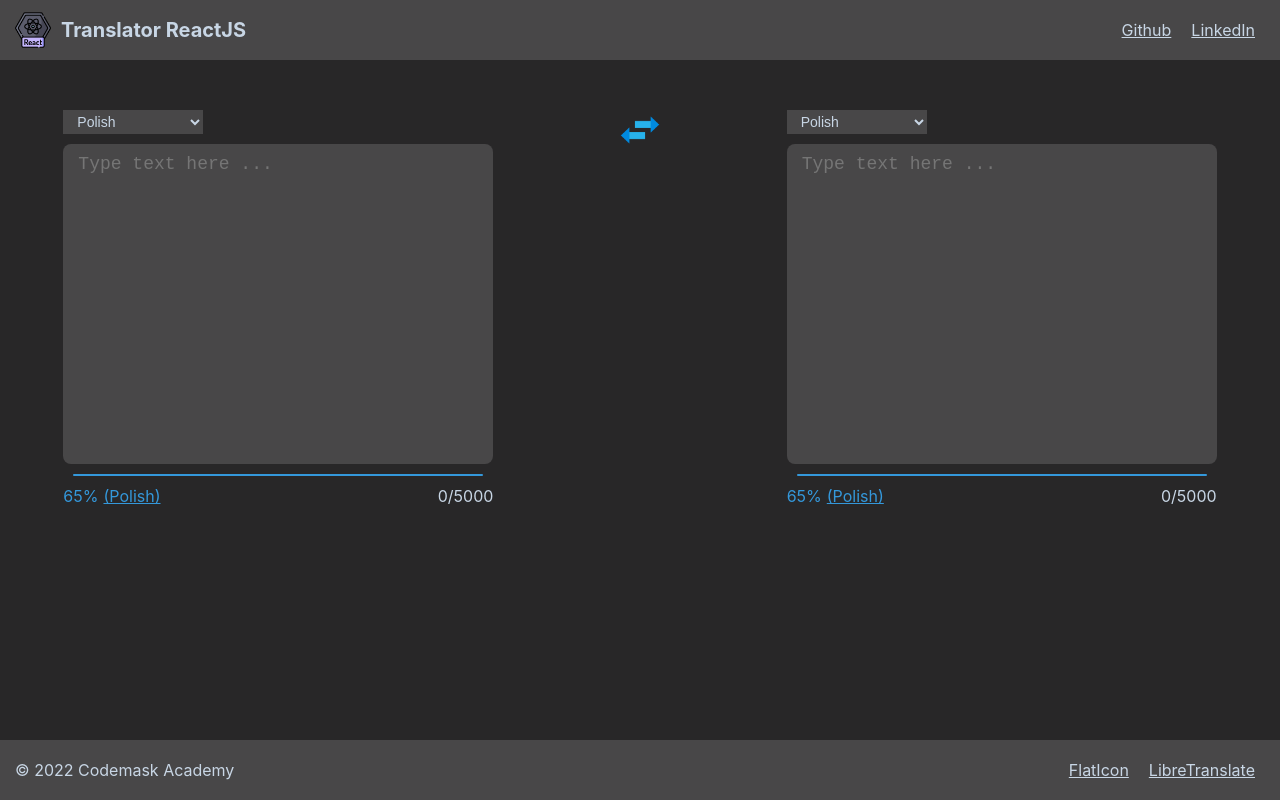
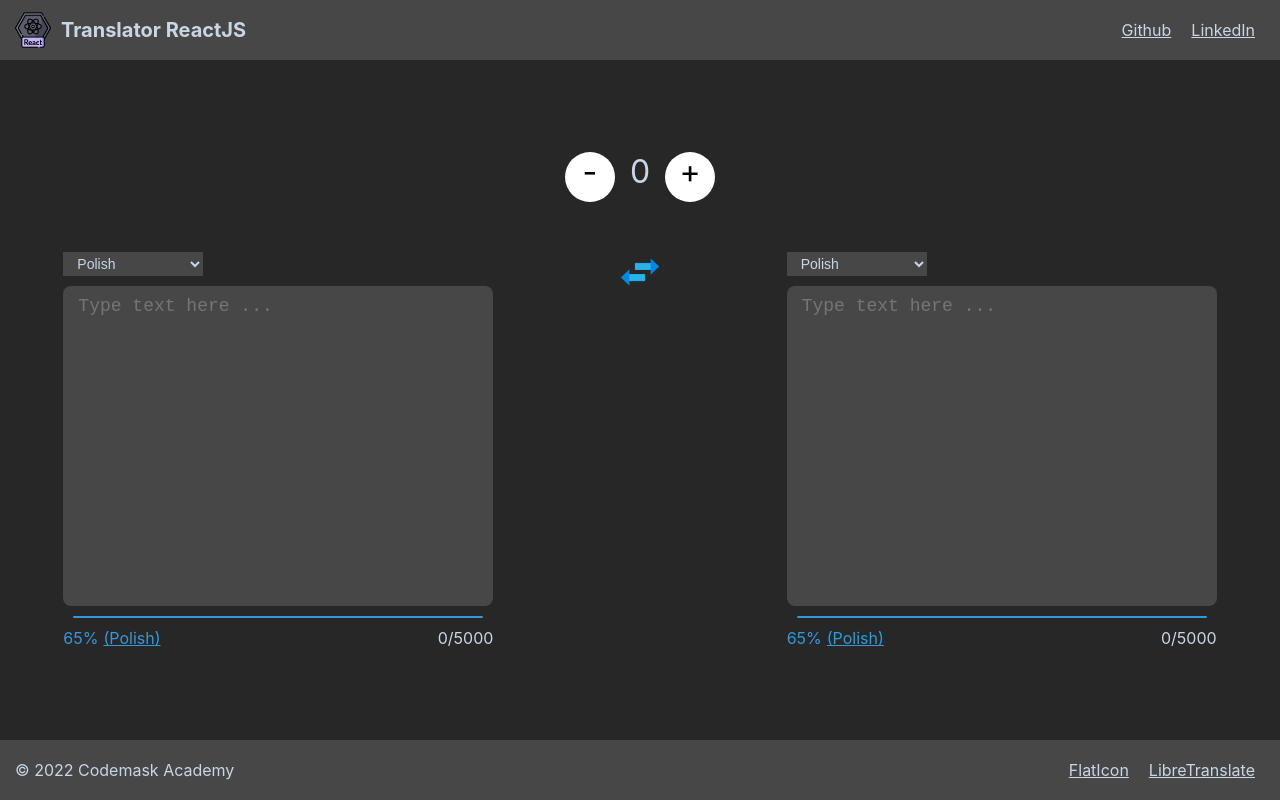
Before and after one commit to TDomagalski/CodemaskAcademy_yt, a React (Vite) app in the folder Kurs Reactjs/translator-reactjs/: page / in a window 1280 px wide. Built offline with nearby package versions, Linux system fonts and the light colour scheme.

Commit message:
feat[test/Counter]: first use hook useState(), add Counter component

```diff
--- a/Kurs Reactjs/translator-reactjs/src/features/translator/TranslatorScreen.tsx
+++ b/Kurs Reactjs/translator-reactjs/src/features/translator/TranslatorScreen.tsx
@@ -1,6 +1,6 @@
 import React from "react";
 import styled from "styled-components";
-import {Confidence, Loader, SelectLanguage, TextInput, ExchangeLanguage, TextCounter} from "lib/components"
+import {Confidence, Loader, SelectLanguage, TextInput, ExchangeLanguage, TextCounter, Counter} from "lib/components"
 // import { useTranslations } from "lib/hooks";
 
 export const TranslatorScreen: React.FunctionComponent = () => {
@@ -10,6 +10,8 @@ export const TranslatorScreen: React.FunctionComponent = () => {
 	return (
 		// Komponent musi coś zwracać, można ustawić return null. W spanie za pomocą {} dostaje się do hooka useTranslations(), który jest w zmiennej o nazwie T
 		<Container>
+			<Counter initialValue={0} />
+			<Container2>
 				<TranslatorContainer>
 					<InputContainer>
 						<SelectLanguage />
@@ -35,11 +37,19 @@ export const TranslatorScreen: React.FunctionComponent = () => {
 						</InputFooter>
 					</InputContainer>
 				</TranslatorContainer>
+			</Container2>
 		</Container>
 	);
 };
 
 const Container = styled.div`
+  display: flex;
+  flex-direction: column;
+  justify-content: center;
+  align-items: stretch;
+`;
+
+const Container2 = styled.div`
 	display: flex;
 	flex-direction: column;
 	flex: 1;
@@ -50,7 +60,7 @@ const TranslatorContainer = styled.div`
 	display: flex;
   	justify-content: space-around;
   	margin-top: 50px;
-
+  	flex-wrap: wrap;
 `
 
 const InputContainer = styled.div`
--- /dev/null
+++ b/Kurs Reactjs/translator-reactjs/src/lib/components/Counter.tsx
@@ -0,0 +1,68 @@
+import React, {useState} from "react";
+import styled from "styled-components";
+
+type CounterProps = {
+	initialValue: number,
+	onAdd(): void,
+	onSub(): void,
+}
+
+export const Counter: React.FunctionComponent<CounterProps> = ({
+	// @TODO destructering - poczytać
+	initialValue,
+	onAdd
+}) => {
+	let [value, setValue] = useState(initialValue);
+	const [name, setName] = useState("Tomasz");
+
+	return (
+		<CounterContainer>
+			<Sub onClick={() => {
+				setValue(value--);
+			}}>-</Sub>
+			<Result>
+				{value}
+			</Result>
+			<Add onClick={() => {
+				setValue(value++);
+			}}>+</Add>
+		</CounterContainer>
+	)
+}
+
+const CounterContainer = styled.div`
+  flex-basis: 100%;
+  display: flex;
+  flex-direction: row;
+  justify-content: center;
+`;
+
+const Sub = styled.div`
+  color: #000;
+	font-size: 32px;
+  background-color: #fff;
+  width: 50px;
+  height: 50px;
+  border-radius: 50%;
+  display: flex;
+  justify-content: center;
+  cursor: pointer;
+`;
+
+const Result = styled.div`
+  color: ${({ theme }) => theme.colors.typography};
+  margin: 0 15px;
+  font-size: 32px;
+`;
+
+const Add = styled.div`
+  color: #000;
+	font-size: 32px;
+  background-color: #fff;
+  width: 50px;
+  height: 50px;
+  border-radius: 50%;
+  display: flex;
+  justify-content: center;
+  cursor: pointer;
+`;
--- a/Kurs Reactjs/translator-reactjs/src/lib/components/index.ts
+++ b/Kurs Reactjs/translator-reactjs/src/lib/components/index.ts
@@ -6,3 +6,4 @@ export { Loader } from "./Loader"
 export { Confidence } from "./Confidence"
 export { ExchangeLanguage } from "./ExchangeLanguage";
 export { TextCounter } from "./TextCounter";
+export { Counter } from "./Counter";
```
Lines whose indentation alone changed are shown as unchanged.
